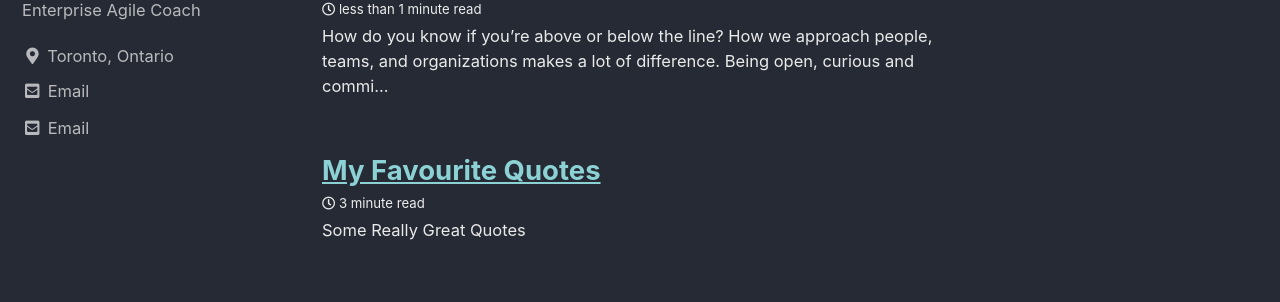
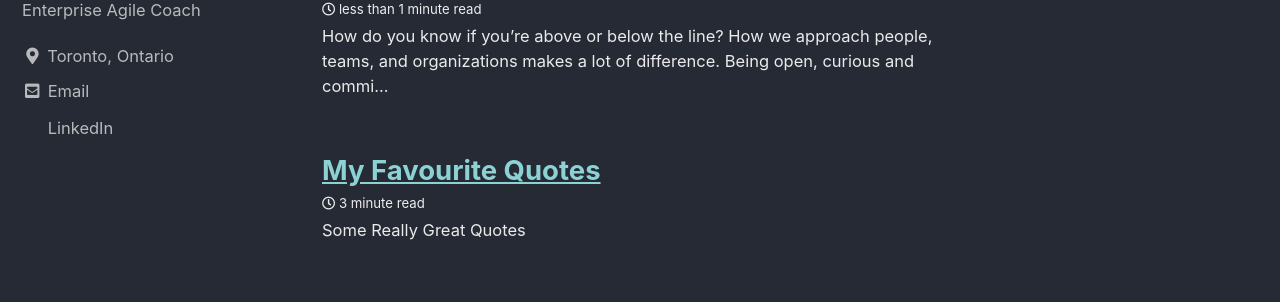
Before and after one commit to waynehet/classz.github.io, a Jekyll site: the page built from index.html, in a window 1280 px wide. Shown: the part 276-578 px from the top of the page. Built offline with Jekyll 4.4.1, drawn with Linux system fonts in a browser that asks for light colours; cached includes are drawn as plain includes; the list of posts is cut into pages by our own code.

Commit message:
added LinkedIn

```diff
--- a/_config.yml
+++ b/_config.yml
@@ -108,11 +108,14 @@
   avatar           : "/assets/profile_photo.png"
   bio              : "Enterprise Agile Coach"
   location         : "Toronto, Ontario"
-  email            : "waynehet@gmail.com"
+  email            : # "waynehet@gmail.com"
   links:
     - label: "Email"
       icon: "fas fa-fw fa-envelope-square"
       url: "mailto:waynehet@gmail.com"
+    - label: "LinkedIn"
+      icon: "fas fa-fw fa-linkedin-square"
+      url: "https://www.linkedin.com/in/wayne-hetherington/"
     - label: "Website"
       icon: "fas fa-fw fa-link"
       # url: "https://your-website.com"
```
